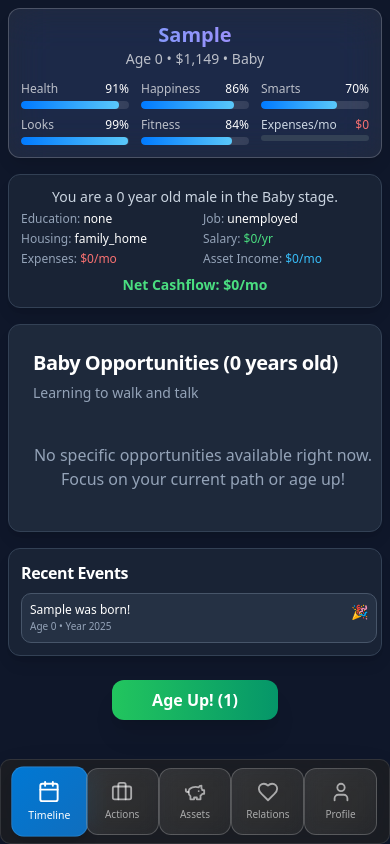
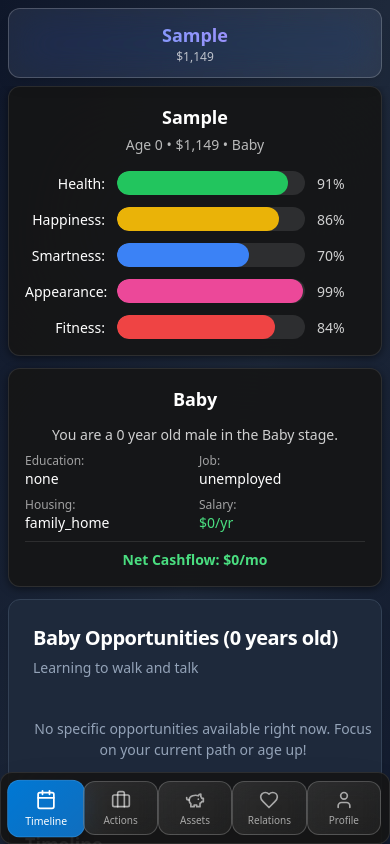
Before and after one commit to taikyrio/neon-life-reimagined, a React (Vite) app: page / in a window 390 px wide. Both pictures are taken after typing "Sample" into the empty fields and a click on the button "Start Life Journey". Shown: the top 844 px of the page. Built offline with nearby package versions, Linux system fonts and the light colour scheme.

Commit message:
Refactor UI for mobile and timeline view
Improved the UI for mobile devices and updated the timeline view to match the design of the second photo.

```diff
--- a/src/components/GameInterface.tsx
+++ b/src/components/GameInterface.tsx
@@ -423,56 +423,47 @@ const GameInterface = ({ character, setCharacter }: GameInterfaceProps) => {
   };
 
   return (
-    <div className="min-h-screen text-white flex flex-col relative overflow-hidden">
+    <div className="min-h-screen text-white flex flex-col relative overflow-hidden bg-gradient-to-br from-slate-900 via-slate-800 to-slate-900">
       <Toaster />
 
-      {/* Stats Header - iOS 26 Style */}
+      {/* Mobile-First Stats Header */}
       <div className="glass-card m-2 p-3 shadow-lg sticky top-2 z-10 border border-white/20">
-        <div className="text-center mb-3">
-          <h1 className="text-xl font-bold bg-gradient-to-r from-blue-400 to-purple-400 bg-clip-text text-transparent">
+        <div className="text-center">
+          <h1 className="text-lg font-bold bg-gradient-to-r from-blue-400 to-purple-400 bg-clip-text text-transparent">
             {character.name}
           </h1>
-          <p className="text-white/70 text-sm">
-            Age {character.age} • ${character.money.toLocaleString()} • {getCurrentLifeStage(character.age).name}
+          <p className="text-white/70 text-xs">
+            ${character.money.toLocaleString()}
           </p>
           {character.currentEducation && (
             <p className="text-blue-400 text-xs italic mt-1">
-              📚 Studying {character.currentEducation} ({character.educationYearsLeft} yrs left)
+              📚 {character.currentEducation} ({character.educationYearsLeft} yrs)
             </p>
           )}
         </div>
-
-        <div className="grid grid-cols-3 gap-x-3 gap-y-2 text-xs">
-          <StatBar label="Health" value={character.health} gradient="from-green-400 to-emerald-400" />
-          <StatBar label="Happiness" value={character.happiness} gradient="from-yellow-400 to-orange-400" />
-          <StatBar label="Smarts" value={character.smartness} gradient="from-blue-400 to-cyan-400" />
-          <StatBar label="Looks" value={character.appearance} gradient="from-pink-400 to-rose-400" />
-          <StatBar label="Fitness" value={character.fitness} gradient="from-red-400 to-pink-400" />
-          <FinancialStatBar label="Expenses/mo" value={totalMonthlyExpenses} color="text-red-400" />
-        </div>
       </div>
 
-      {/* Content Area */}
-      <div className="flex-grow overflow-y-auto pb-24 px-2 sm:px-4 pt-2">
+      {/* Content Area - Mobile Optimized */}
+      <div className="flex-grow overflow-y-auto pb-20">
         {renderContent()}
       </div>
 
-      {/* Bottom Navigation - Windows 11 Style */}
-      <div className="fixed bottom-0 left-0 right-0 acrylic-card border-t border-white/10 px-3 py-2 shadow-2xl">
+      {/* Bottom Navigation - Mobile First */}
+      <div className="fixed bottom-0 left-0 right-0 mica-card border-t border-white/10 px-2 py-2 shadow-2xl safe-area-bottom">
         <div className="flex justify-around items-center">
           {menuItems.map((item) => (
             <button
               key={item.id}
               onClick={() => setActiveTab(item.id as any)}
-              className={`flex flex-col items-center p-3 rounded-xl transition-all duration-300 w-1/5 fluent-hover
+              className={`flex flex-col items-center p-2 rounded-xl transition-all duration-300 flex-1 max-w-20 fluent-hover
                 ${ activeTab === item.id
                     ? 'win11-button text-white shadow-lg scale-105'
                     : 'text-white/60 hover:text-white hover:bg-white/10 ios-button'
                 }`}
               title={item.label}
             >
-              <item.icon size={22} />
-              <span className="text-[10px] mt-1 font-medium">{item.label}</span>
+              <item.icon size={20} />
+              <span className="text-[10px] mt-1 font-medium leading-tight">{item.label}</span>
             </button>
           ))}
         </div>
@@ -501,30 +492,4 @@ const GameInterface = ({ character, setCharacter }: GameInterfaceProps) => {
   );
 };
 
-const StatBar = ({ label, value, gradient }: { label: string; value: number; gradient: string }) => (
-  <div className="space-y-1">
-    <div className="flex justify-between text-xs">
-      <span className="text-white/70">{label}</span>
-      <span className="text-white font-medium">{value}%</span>
-    </div>
-    <div className="progress-bar h-2">
-      <div
-        className={`progress-fill bg-gradient-to-r ${gradient}`}
-        style={{ width: `${Math.min(value, 100)}%` }}
-      />
-    </div>
-  </div>
-);
-
-const FinancialStatBar = ({ label, value, color }: { label: string; value: number; color: string }) => (
-  <div className="space-y-0.5">
-    <div className="flex justify-between text-xs">
-      <span className="text-slate-300">{label}</span>
-      <span className={`${color} font-medium`}>${value.toLocaleString()}</span>
-    </div>
-     <div className="w-full bg-slate-700 rounded-full h-1.5">
-    </div>
-  </div>
-);
-
 export default GameInterface;
--- a/src/components/TimelineView.tsx
+++ b/src/components/TimelineView.tsx
@@ -25,63 +25,102 @@ const TimelineView = ({
   const netMonthlyCashflow = Math.floor(yearlySalary / 12) + monthlyAssetIncome - monthlyExpenses;
 
   return (
-    <div className="space-y-4">
-      <Card className="bg-slate-800/70 border-slate-700 shadow-lg">
-        <CardContent className="p-3">
-          <div className="text-center space-y-1">
-             <p className="text-slate-300 text-sm">
-              You are a {character.age} year old {character.gender} in the {currentStage.name} stage.
-            </p>
-            <div className="grid grid-cols-2 gap-x-4 gap-y-1 mt-2 text-xs text-left">
-              <p className="text-slate-400">Education: <span className="text-white font-medium">{character.education}</span></p>
-              <p className="text-slate-400">Job: <span className="text-white font-medium">{character.job}</span></p>
-              <p className="text-slate-400">Housing: <span className="text-white font-medium">{character.housing || 'With Parents'}</span></p>
-              <p className="text-slate-400">Salary: <span className="text-green-400 font-medium">${yearlySalary.toLocaleString()}/yr</span></p>
-              <p className="text-slate-400">Expenses: <span className="text-red-400 font-medium">${monthlyExpenses.toLocaleString()}/mo</span></p>
-              <p className="text-slate-400">Asset Income: <span className="text-sky-400 font-medium">${monthlyAssetIncome.toLocaleString()}/mo</span></p>
+    <div className="space-y-3 px-2">
+      {/* Character Stats - Mobile Optimized */}
+      <div className="mica-card p-4 border border-white/10">
+        <div className="text-center mb-4">
+          <h2 className="text-lg font-bold text-white mb-1">{character.name}</h2>
+          <p className="text-white/70 text-sm">
+            Age {character.age} • ${character.money.toLocaleString()} • {currentStage.name}
+          </p>
+        </div>
+
+        {/* Stats Bars - Similar to second photo */}
+        <div className="space-y-3">
+          <StatBar label="Health" value={character.health} color="bg-green-500" />
+          <StatBar label="Happiness" value={character.happiness} color="bg-yellow-500" />
+          <StatBar label="Smartness" value={character.smartness} color="bg-blue-500" />
+          <StatBar label="Appearance" value={character.appearance} color="bg-pink-500" />
+          <StatBar label="Fitness" value={character.fitness} color="bg-red-500" />
+        </div>
+      </div>
+
+      {/* Life Stage Info */}
+      <div className="mica-card p-4 border border-white/10">
+        <h3 className="text-white font-semibold text-center text-lg mb-3">{currentStage.name}</h3>
+        <div className="text-center space-y-2 text-sm">
+          <p className="text-white/80">
+            You are a {character.age} year old {character.gender} in the {currentStage.name} stage.
+          </p>
+          <div className="grid grid-cols-2 gap-2 mt-3">
+            <div className="text-left">
+              <p className="text-white/60 text-xs">Education:</p>
+              <p className="text-white font-medium text-sm">{character.education}</p>
             </div>
-            <p className={`text-sm font-semibold pt-1 ${netMonthlyCashflow >= 0 ? 'text-green-400' : 'text-red-400'}`}>
+            <div className="text-left">
+              <p className="text-white/60 text-xs">Job:</p>
+              <p className="text-white font-medium text-sm">{character.job}</p>
+            </div>
+            <div className="text-left">
+              <p className="text-white/60 text-xs">Housing:</p>
+              <p className="text-white font-medium text-sm">{character.housing || 'With Parents'}</p>
+            </div>
+            <div className="text-left">
+              <p className="text-white/60 text-xs">Salary:</p>
+              <p className="text-green-400 font-medium text-sm">${yearlySalary.toLocaleString()}/yr</p>
+            </div>
+          </div>
+          <div className="mt-3 pt-2 border-t border-white/10">
+            <p className={`text-sm font-semibold ${netMonthlyCashflow >= 0 ? 'text-green-400' : 'text-red-400'}`}>
               Net Cashflow: ${netMonthlyCashflow.toLocaleString()}/mo
             </p>
           </div>
-        </CardContent>
-      </Card>
+        </div>
+      </div>
 
+      {/* Life Stage Actions */}
       <LifeStageActions character={character} onAction={onLifeStageAction} />
 
-      <Card className="bg-slate-800/70 border-slate-700 shadow-lg">
-        <CardHeader className="pb-2 pt-3 px-3">
-          <CardTitle className="text-white text-md">Recent Events</CardTitle>
-        </CardHeader>
-        <CardContent className="space-y-2 max-h-60 overflow-y-auto px-3 pb-3 pr-1">
-          {character.lifeEvents.length === 0 && <p className="text-slate-400 text-sm text-center py-2">No major events yet.</p>}
+      {/* Timeline - Similar to second photo */}
+      <div className="mica-card p-4 border border-white/10">
+        <h3 className="text-white font-semibold text-lg mb-3">Timeline</h3>
+        <div className="space-y-3 max-h-80 overflow-y-auto">
+          {character.lifeEvents.length === 0 && (
+            <p className="text-white/60 text-sm text-center py-4">No major events yet.</p>
+          )}
           {character.lifeEvents
             .slice()
             .reverse()
-            .slice(0, 7)
-            .map((event) => (
-              <div key={event.id} className="p-2 bg-slate-700/50 rounded-md border border-slate-600 text-xs">
-                <div className="flex justify-between items-start">
-                  <div className="flex-1">
-                    <p className="text-white">{event.event}</p>
-                    <p className="text-slate-400 text-[10px]">
-                      Age {event.age} • Year {event.year}
+            .slice(0, 10)
+            .map((event, index) => (
+              <div key={event.id} className="flex items-start gap-3">
+                <div className="flex flex-col items-center">
+                  <div className={`w-3 h-3 rounded-full ${
+                    event.type === 'positive' ? 'bg-green-400' :
+                    event.type === 'negative' ? 'bg-red-400' : 'bg-white/60'
+                  }`} />
+                  {index < character.lifeEvents.slice().reverse().slice(0, 10).length - 1 && (
+                    <div className="w-0.5 h-8 bg-white/20 mt-1" />
+                  )}
+                </div>
+                <div className="flex-1 pb-4">
+                  <div className="glass-card p-3 border border-white/10">
+                    <p className="text-white text-sm font-medium">{event.event}</p>
+                    <p className="text-white/60 text-xs mt-1">
+                      {event.year} - Age {event.age}
                     </p>
                   </div>
-                  <span className={`text-sm ml-2 ${event.type === 'positive' ? 'text-green-400' : event.type === 'negative' ? 'text-red-400' : 'text-slate-400'}`}>
-                    {event.type === 'positive' ? '🎉' :
-                     event.type === 'negative' ? '😟' : ' событий'} {/* Russian "событий" meaning "events" - using an emoji or simple icon may be better */}
-                  </span>
                 </div>
               </div>
             ))}
-        </CardContent>
-      </Card>
+        </div>
+      </div>
 
-      <div className="flex justify-center pt-2 pb-4">
+      {/* Age Up Button */}
+      <div className="sticky bottom-0 bg-gradient-to-t from-slate-900 via-slate-900/90 to-transparent pt-4 pb-2">
         <Button
           onClick={onAgeUp}
-          className="bg-gradient-to-r from-green-500 to-emerald-600 hover:from-green-600 hover:to-emerald-700 text-white px-10 py-3 text-base font-semibold rounded-xl shadow-xl transform hover:scale-105 transition-transform duration-150"
+          className="w-full bg-gradient-to-r from-green-500 to-emerald-600 hover:from-green-600 hover:to-emerald-700 text-white py-4 text-lg font-semibold rounded-xl shadow-xl transform hover:scale-105 transition-transform duration-150"
         >
           Age Up! ({character.age + 1})
         </Button>
@@ -90,4 +129,21 @@ const TimelineView = ({
   );
 };
 
+const StatBar = ({ label, value, color }: { label: string; value: number; color: string }) => (
+  <div className="flex items-center gap-3">
+    <div className="w-20 text-right">
+      <span className="text-white text-sm font-medium">{label}:</span>
+    </div>
+    <div className="flex-1 h-6 bg-white/10 rounded-full overflow-hidden">
+      <div
+        className={`h-full ${color} transition-all duration-300 rounded-full`}
+        style={{ width: `${Math.min(value, 100)}%` }}
+      />
+    </div>
+    <div className="w-12 text-left">
+      <span className="text-white/80 text-sm font-medium">{value}%</span>
+    </div>
+  </div>
+);
+
 export default TimelineView;
--- a/src/index.css
+++ b/src/index.css
@@ -58,6 +58,24 @@
     @apply bg-background text-foreground;
     background: linear-gradient(135deg, #0c0c0c 0%, #1a1a2e 50%, #16213e 100%);
     min-height: 100vh;
+    /* Prevent zoom on iOS */
+    touch-action: manipulation;
+  }
+
+  /* Mobile-first responsive design */
+  @media (max-width: 768px) {
+    body {
+      font-size: 14px;
+    }
+  }
+
+  /* Safe area support for mobile devices */
+  .safe-area-bottom {
+    padding-bottom: env(safe-area-inset-bottom);
+  }
+
+  .safe-area-top {
+    padding-top: env(safe-area-inset-top);
   }
 
   /* iOS 26 Glass Card Style */
@@ -96,8 +114,16 @@
   }
 
   .fluent-hover:hover {
-    transform: translateY(-2px);
-    box-shadow: 0 8px 25px rgba(0, 0, 0, 0.4);
+    transform: translateY(-1px);
+    box-shadow: 0 4px 15px rgba(0, 0, 0, 0.3);
+  }
+
+  /* Mobile-optimized hover effects */
+  @media (hover: hover) {
+    .fluent-hover:hover {
+      transform: translateY(-2px);
+      box-shadow: 0 8px 25px rgba(0, 0, 0, 0.4);
+    }
   }
 
   /* iOS 26 Button Styles */
@@ -128,6 +154,15 @@
     background: linear-gradient(135deg, #106ebe 0%, #005a9e 100%);
     box-shadow: 0 4px 12px rgba(16, 110, 190, 0.3);
   }
+
+  /* Mobile touch improvements */
+  .win11-button:active {
+    transform: scale(0.95);
+  }
+
+  .ios-button:active {
+    transform: scale(0.95);
+  }
 }
 
 /* BitLife-style Event Overlay */
@@ -144,6 +179,7 @@
   align-items: center;
   justify-content: center;
   animation: fadeIn 0.3s ease-out;
+  padding: 20px;
 }
 
 .event-card {
@@ -153,9 +189,20 @@
   border-radius: 24px;
   padding: 32px;
   max-width: 400px;
-  width: 90%;
+  width: 100%;
+  max-height: 80vh;
+  overflow-y: auto;
   box-shadow: 0 20px 60px rgba(0, 0, 0, 0.5);
   animation: slideUp 0.4s cubic-bezier(0.25, 0.46, 0.45, 0.94);
+}
+
+/* Mobile-specific event card adjustments */
+@media (max-width: 768px) {
+  .event-card {
+    padding: 24px;
+    margin: 10px;
+    border-radius: 20px;
+  }
 }
 
 @keyframes fadeIn {
@@ -188,3 +235,19 @@
   border-radius: 8px;
   transition: width 0.3s cubic-bezier(0.25, 0.46, 0.45, 0.94);
 }
+
+/* Mobile scrollbar styling */
+@media (max-width: 768px) {
+  ::-webkit-scrollbar {
+    width: 4px;
+  }
+
+  ::-webkit-scrollbar-track {
+    background: rgba(255, 255, 255, 0.1);
+  }
+
+  ::-webkit-scrollbar-thumb {
+    background: rgba(255, 255, 255, 0.3);
+    border-radius: 4px;
+  }
+}
```
